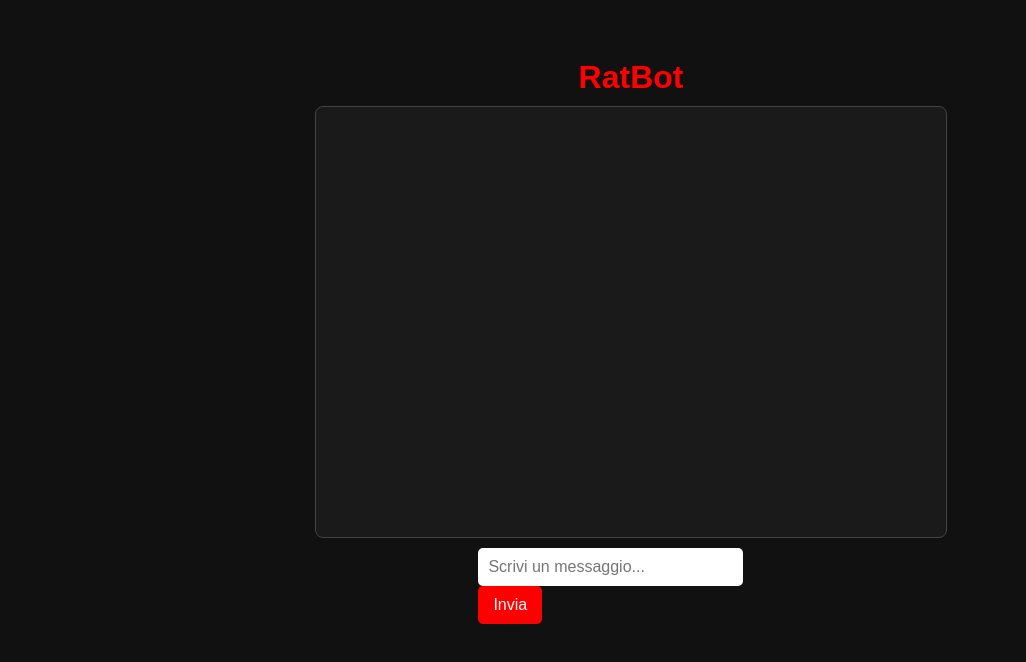
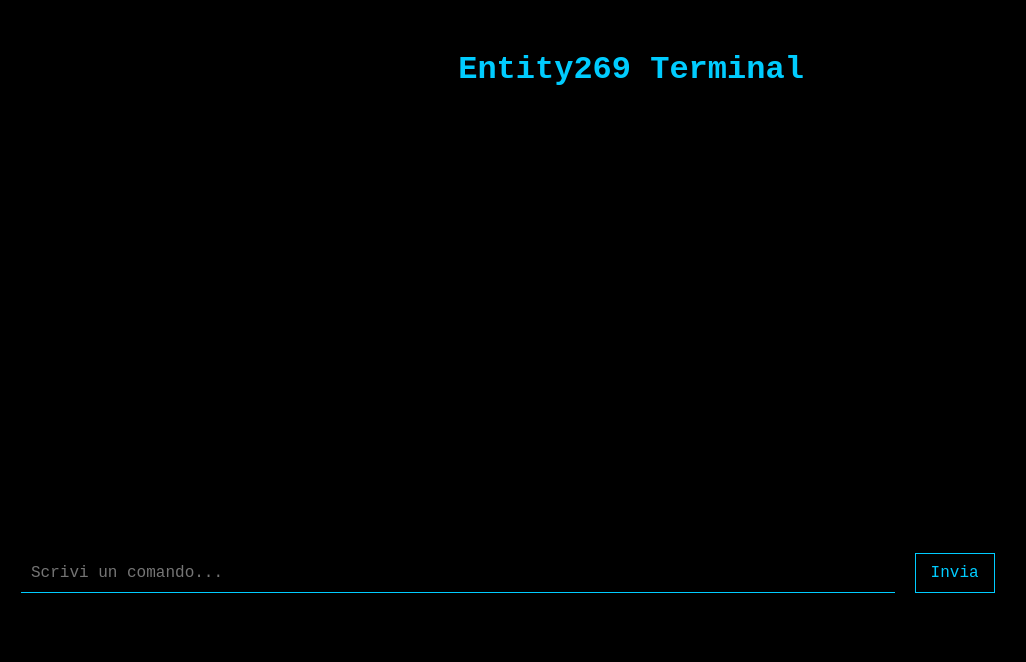
Before and after one commit to crosses-oss/altnet, a plain HTML site: page index.html in a window 1280 px wide. Shown: the whole page, without its empty margins (9-1035 px from the left). Drawn offline with Linux system fonts and the light colour scheme.

Commit message:
Update index.html

```diff
--- a/index.html
+++ b/index.html
@@ -2,73 +2,88 @@
 <html lang="it">
 <head>
   <meta charset="UTF-8">
-  <meta name="viewport" content="width=device-width, initial-scale=1.0">
-  <title>RatBot</title>
+  <meta name="viewport" content="width=device-width, initial-scale=1">
+  <title>Entity269 Terminal</title>
   <style>
     body {
-      background-color: #111;
-      color: #f0f0f0;
-      font-family: Arial, sans-serif;
-      display: flex;
-      flex-direction: column;
-      align-items: center;
+      background-color: #000;
+      color: #00ccff;
+      font-family: "Courier New", Courier, monospace;
       padding: 30px;
+      margin: 0;
     }
+
     h1 {
-      color: #ff0000;
-      margin-bottom: 10px;
+      color: #00ccff;
+      text-align: center;
+      margin-bottom: 20px;
     }
+
     #chat {
-      width: 100%;
-      max-width: 600px;
+      background-color: #000;
+      padding: 15px;
       height: 400px;
-      background-color: #1a1a1a;
-      border: 1px solid #444;
-      padding: 15px;
       overflow-y: auto;
-      border-radius: 8px;
-      margin-bottom: 10px;
+      font-size: 16px;
+      line-height: 1.4em;
+      white-space: pre-wrap;
+      border: none;
     }
+
     .message {
-      margin-bottom: 10px;
+      margin-bottom: 12px;
     }
-    .user {
+
+    .user::before {
+      content: ">> ";
       color: #00ccff;
-      font-weight: bold;
     }
-    .bot {
-      color: #ffcc00;
-      font-weight: bold;
+
+    .bot::before {
+      content: "Entity269> ";
+      color: #00ccff;
     }
+
     input[type="text"] {
-      width: 80%;
+      background-color: #000;
+      border: none;
+      border-bottom: 1px solid #00ccff;
+      color: #00ccff;
+      font-family: "Courier New", Courier, monospace;
+      font-size: 16px;
+      width: 70%;
       padding: 10px;
-      border-radius: 5px;
-      border: none;
-      font-size: 16px;
-      margin-right: 10px;
+      outline: none;
     }
+
     button {
+      background-color: #000;
+      border: 1px solid #00ccff;
+      color: #00ccff;
+      font-family: "Courier New", Courier, monospace;
       padding: 10px 15px;
       font-size: 16px;
-      border: none;
-      border-radius: 5px;
-      background-color: #ff0000;
-      color: white;
       cursor: pointer;
+      margin-left: 10px;
     }
+
     button:hover {
-      background-color: #cc0000;
+      background-color: #003333;
+    }
+
+    ::selection {
+      background: #00ccff;
+      color: #000;
     }
   </style>
 </head>
 <body>
 
-  <h1>RatBot</h1>
+  <h1>Entity269 Terminal</h1>
   <div id="chat"></div>
 
-  <div>
-    <input type="text" id="userInput" placeholder="Scrivi un messaggio..." onkeydown="if(event.key === 'Enter') sendMessage()">
+  <div style="margin-top: 15px;">
+    <input type="text" id="userInput" placeholder="Scrivi un comando..." onkeydown="if(event.key === 'Enter') sendMessage()">
     <button onclick="sendMessage()">Invia</button>
   </div>
 
@@ -78,7 +93,7 @@
         "Cosa ci fai qui",
         "Non dovresti essere qui",
         "Sei nel posto sbagliato",
-        "Non appartieni a questo posto vattene",
+        "Non appartieni a questo posto, vattene",
         "Rat Web non è fatto per gente come te.",
         "Non sei il benvenuto da queste parti.",
         "Torna indietro, prima che sia troppo tardi.",
@@ -92,24 +107,24 @@
       const message = input.value.trim().toLowerCase();
       if (message === "") return;
 
-      addMessage("Tu", message);
+      addMessage("user", message);
 
       if (responses[message]) {
         const replyList = responses[message];
         const reply = replyList[Math.floor(Math.random() * replyList.length)];
-        addMessage("RatBot", reply);
+        addMessage("bot", reply);
       } else {
-        addMessage("RatBot", "error");
+        addMessage("bot", "error");
       }
 
       input.value = "";
     }
 
-    function addMessage(sender, text) {
+    function addMessage(senderClass, text) {
       const chat = document.getElementById("chat");
       const div = document.createElement("div");
-      div.className = "message";
-      div.innerHTML = `<span class="${sender === 'Tu' ? 'user' : 'bot'}">${sender}:</span> ${text}`;
+      div.className = `message ${senderClass}`;
+      div.textContent = text;
       chat.appendChild(div);
       chat.scrollTop = chat.scrollHeight;
     }
```
